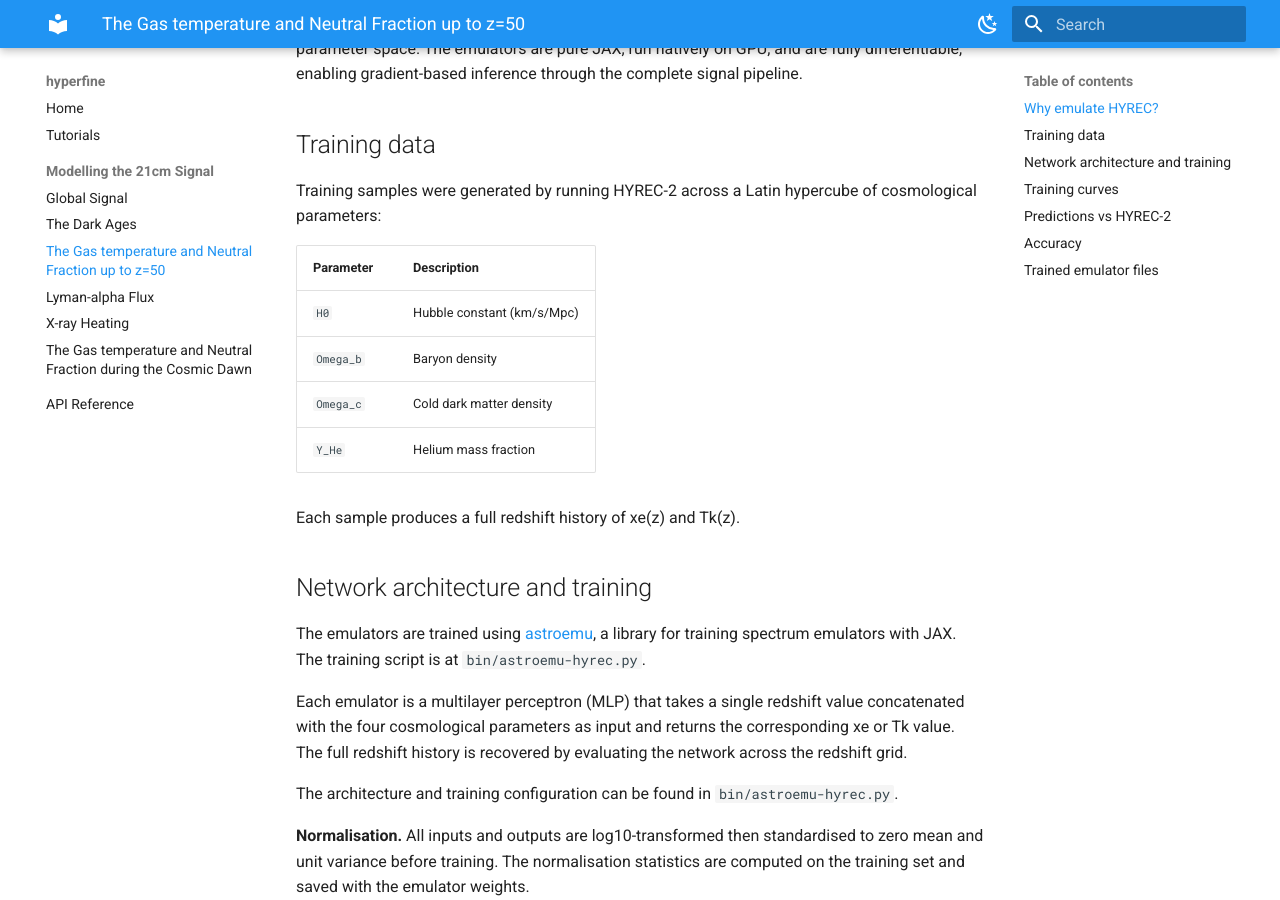
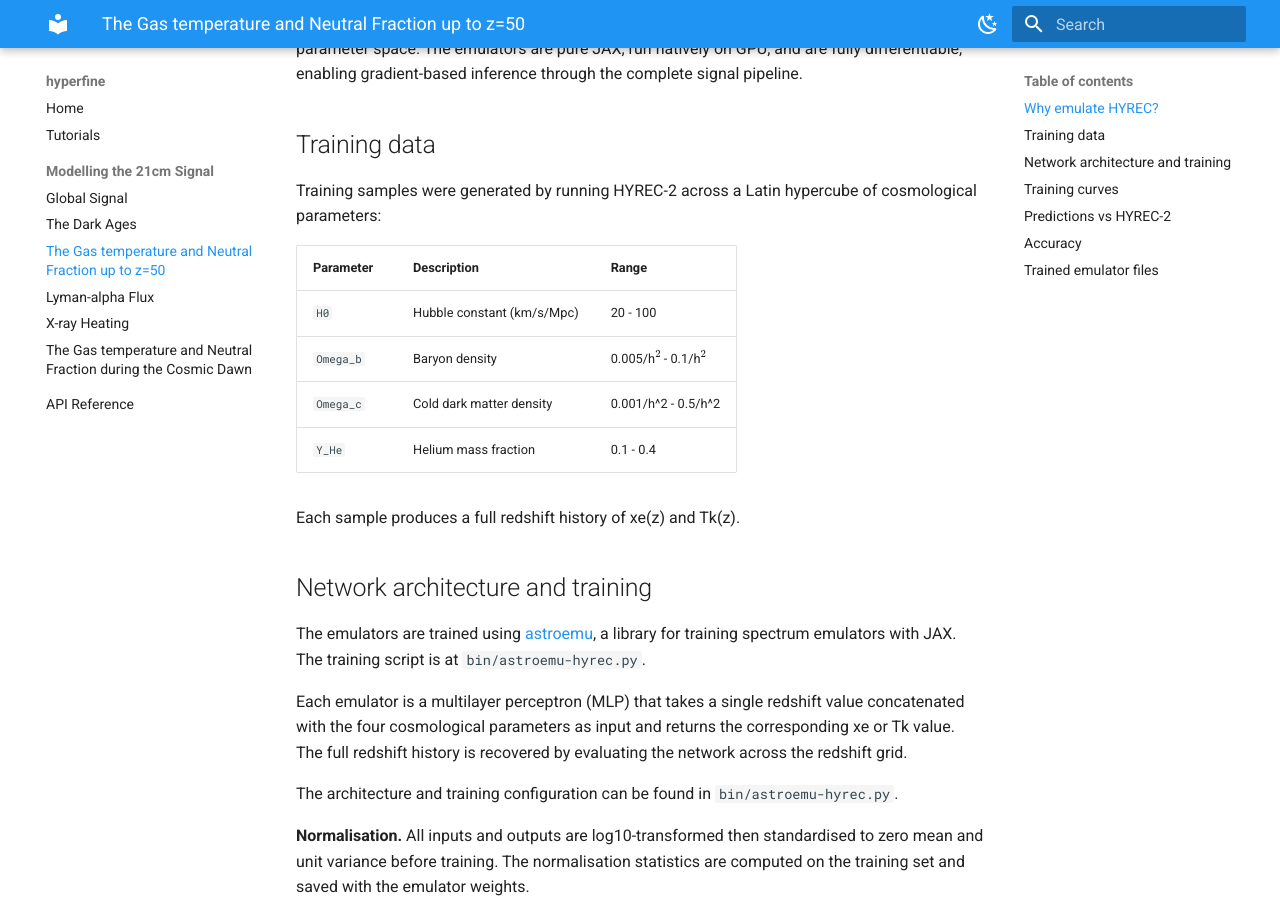
Before and after one commit to htjb/hyprfine, an MkDocs documentation site: the page built from docs/modelling/recombination/hyrec_emulators.md, in a window 1280 px wide and 900 px high, scrolled down 483 px. Built offline with MkDocs 1.6.1 and Material for MkDocs 9.7.7, drawn with Linux system fonts in a browser that asks for light colours.

Commit message:
adding parameter ranges

```diff
--- a/docs/modelling/recombination/hyrec_emulators.md
+++ b/docs/modelling/recombination/hyrec_emulators.md
@@ -25,12 +25,12 @@ the complete signal pipeline.
 Training samples were generated by running HYREC-2 across a Latin hypercube
 of cosmological parameters:
 
-| Parameter | Description |
-|-----------|-------------|
-| `H0` | Hubble constant (km/s/Mpc) |
-| `Omega_b` | Baryon density |
-| `Omega_c` | Cold dark matter density |
-| `Y_He` | Helium mass fraction |
+| Parameter | Description | Range |
+|-----------|-------------|-------|
+| `H0` | Hubble constant (km/s/Mpc) | 20 - 100 |
+| `Omega_b` | Baryon density | 0.005/h$^2$ - 0.1/h$^2$ |
+| `Omega_c` | Cold dark matter density | 0.001/h^2 - 0.5/h^2 |
+| `Y_He` | Helium mass fraction | 0.1 - 0.4 |
 
 Each sample produces a full redshift history of xe(z) and Tk(z).
 
```
